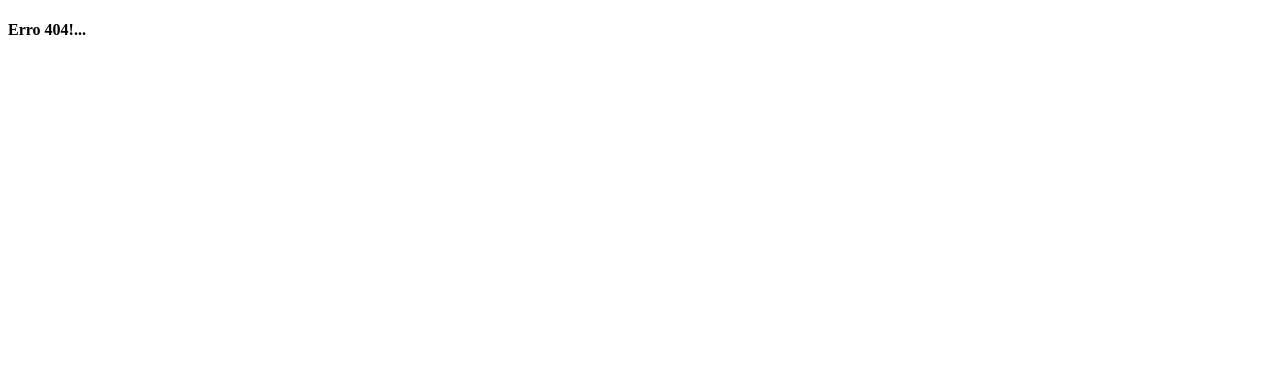
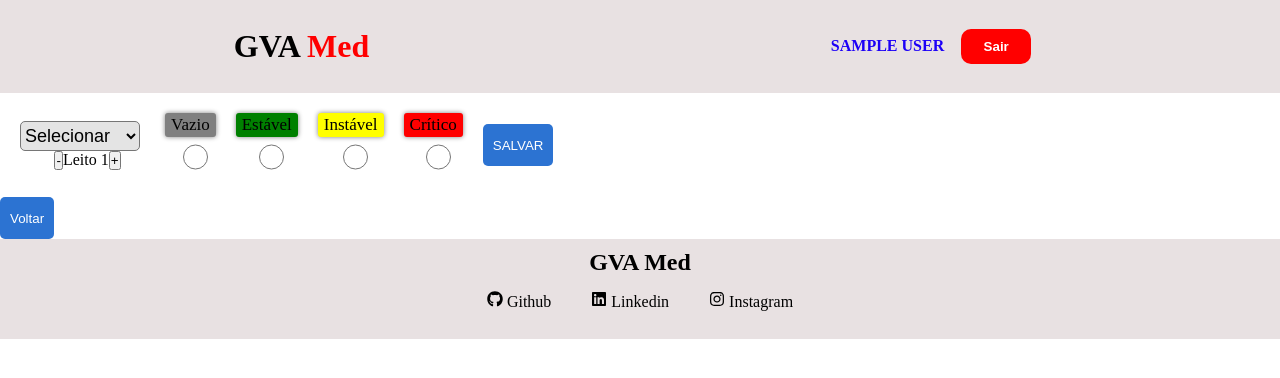
Before and after one commit to vieiragah/gva, a React (Vite) app in the folder frontend/gva/: page /sectors/statuslist in a window 1280 px wide. Before the commit this address had no page. Shown: the top 378 px of the page. Built offline with nearby package versions, Linux system fonts and the light colour scheme; sample sign-in values are in the browser's storage.

Commit message:
mudanças no put de status

```diff
--- a/frontend/gva/package.json
+++ b/frontend/gva/package.json
@@ -14,6 +14,7 @@
     "react-dom": "^18.2.0",
     "react-icons": "^4.8.0",
     "react-router-dom": "^6.10.0",
+    "react-toastify": "^9.1.3",
     "styled-components": "^5.3.9"
   },
   "devDependencies": {
--- a/frontend/gva/src/pages/App.jsx
+++ b/frontend/gva/src/pages/App.jsx
@@ -4,11 +4,14 @@ import NavBar from "../components/NavBar";
 import GlobalStyle from "../styles/globalstyle";
 import Footer from "../components/Footer";
 import { AuthContext } from "../hooks/UseAuthenticator";
+import { toast, ToastContainer } from 'react-toastify'
+import "react-toastify/dist/ReactToastify.css"
 function App() {
   const { isVerificad } = useContext(AuthContext)
   isVerificad()
   return (
     <div>
+      <ToastContainer autoClose={3000} position={toast.POSITION.BOTTOM_LEFT} />
       <GlobalStyle />
       <NavBar />
       <Outlet />
--- a/frontend/gva/src/pages/main/Register.jsx
+++ b/frontend/gva/src/pages/main/Register.jsx
@@ -2,6 +2,7 @@ import axios from 'axios';
 import { useState } from 'react';
 import * as S from '../../styles/Index'
 import { Link } from 'react-router-dom';
+import { toast } from 'react-toastify';
 
 const Register = () => {
   const [name, setName] = useState('');
@@ -35,7 +36,7 @@ const Register = () => {
         console.log(res.data);
         window.location.reload()
       }).catch(error => {
-        console.log(error.res.data.msg);
+        console.log(error);
       })
 
     };
--- a/frontend/gva/src/pages/main/Sectors.jsx
+++ b/frontend/gva/src/pages/main/Sectors.jsx
@@ -35,7 +35,10 @@ const Sectors = () => {
         </S.Sectors>
       </S.Setores>
       {enf || adm ? (
-        <Link to='escala'>Status</Link>
+        <>
+          <Link to='escala'>Status</Link>
+          <Link to='statuslist'>Lista</Link>
+        </>
       ): null}
       <Link to='/'><S.Button>Voltar</S.Button></Link>
     </S.Container>
--- a/frontend/gva/src/pages/main/StatusList.jsx
+++ b/frontend/gva/src/pages/main/StatusList.jsx
@@ -1,25 +1,181 @@
-import styled from "styled-components"
+import React, { useEffect, useState } from 'react';
+import styled, { css } from 'styled-components';
+import { toast } from 'react-toastify';
+import { Link } from 'react-router-dom';
+import { HttpClient } from '../../api';
 
-export const Empty = styled.input`
-    background-color: #CCC;
-`
-export const Good = styled.input`
-    background-color: green;
-`
-export const Bad = styled.input`
-    background-color: orange;
-`
-export const Critical = styled.input`
-    background-color: red;
-`
+const FormContainer = styled.form`
+  display: flex;
+  align-items: center;
+  gap: 10px;
+  flex-wrap: wrap;
+  background-color: #fff;
+  padding: 20px;
+  border-radius: 5px;
+`;
 
-export const StatusList = () => {
+const InputArea = styled.div`
+  display: flex;
+  flex-direction: column;
+  align-items: center;
+`;
 
-    return(
-        <Good
+const Input = styled.input`
+  width: 25px;
+  padding: 0 10px;
+  border: 1px solid #bbb;
+  border-radius: 5px;
+  height: 40px;
+`;
+
+const Button = styled.button`
+  padding: 10px;
+  cursor: pointer;
+  border-radius: 5px;
+  border: none;
+  background-color: #2c73d2;
+  color: white;
+  height: 42px;
+`;
+
+const Select = styled.select`
+  max-width: 150px;
+  height: 30px;
+  font-size: 18px;
+  background-color: #e4e4e4;
+  margin-right: 15px;
+  border-radius: 5px;
+`;
+
+const Option = styled.option``;
+
+const Label = styled.label`
+  cursor: pointer;
+  padding: 2px 6px;
+  margin-right: 10px;
+  font-size: 17px;
+  border-radius: 3px;
+  box-shadow: 0px 0px 5px gray;
+
+  ${(props) =>
+    props.$gray &&
+    css`
+      background-color: gray;
+    `}
+  ${(props) =>
+    props.$green &&
+    css`
+      background-color: green;
+    `}
+  ${(props) =>
+    props.$yellow &&
+    css`
+      background-color: yellow;
+    `}
+  ${(props) =>
+    props.$red &&
+    css`
+      background-color: red;
+    `}
+`;
+
+const Form = () => {
+  const [data, setData] = useState([]);
+  const [status, setStatus] = useState('');
+  const [sector, setSector] = useState('');
+  const [bed, setBed] = useState('');
+
+  const [countBed, setCountBed] = useState(1);
+  const increment = (e) => {
+    e.preventDefault()
+    setCountBed((prevCount) => prevCount + 1);
+  };
+  const decrement = (e) => {
+    e.preventDefault()
+    setCountBed((prevCount) => prevCount - 1);
+  };
+
+  useEffect(() => {
+    setData((info) => [
+      ...info,
+      {
+        sector,
+        bed: countBed,
+        status,
+      },
+    ]);
+  }, [sector, bed, status]);
+
+  function handleSubmit(e) {
+    e.preventDefault();
+
+    // Verifica se todos os campos estão preenchidos
+      HttpClient.post('/status')
+        .then((res) => {
+          console.log(res.data);
+          toast.success()
+        })
+        .catch((error) => {
+          toast.error(error);
+        });
+  }
+
+  return (
+    <>
+      <FormContainer onSubmit={handleSubmit}>
+        <InputArea>
+          <Select required onChange={(e) => setSector(e.target.value)}>
+            <Option value={null}>Selecionar</Option>
+            <Option value="UTI BT">UTI BT</Option>
+            <Option value="UTI 5 Andar">UTI 5 Andar</Option>
+            <Option value="UTI 3 Andar">UTI 3 Andar</Option>
+          </Select>
+          <div>
+            <button onClick={decrement}>-</button>
+            <span onChange={(e) => setBed(e.target.value)}>
+              {`Leito ${countBed}`}
+            </span>
+            <button onClick={increment}>+</button>
+          </div>
+        </InputArea>
+        <InputArea>
+          <Label $gray>Vazio</Label>
+          <Input
+            name="name"
             type="radio"
-            name="bed"
-            value={"good"}
-        > o </Good>
-    )
-}
+            value="empty"
+            onChange={(e) => setStatus(e.target.value)}
+          />
+        </InputArea>
+        <InputArea>
+          <Label $green>Estável</Label>
+          <Input name="name" type="radio" value="good" />
+        </InputArea>
+        <InputArea>
+          <Label $yellow>Instável</Label>
+          <Input
+            name="name"
+            type="radio"
+            value="bad"
+            onChange={(e) => setStatus(e.target.value)}
+          />
+        </InputArea>
+        <InputArea>
+          <Label $red>Crítico</Label>
+          <Input
+            name="name"
+            type="radio"
+            value="critical"
+            onChange={(e) => setStatus(e.target.value)}
+          />
+        </InputArea>
+        <Button type="submit">SALVAR</Button>
+      </FormContainer>
+      <Link to="/sectors">
+        <Button>Voltar</Button>
+      </Link>
+    </>
+  );
+};
+
+export default Form;
--- a/frontend/gva/src/pages/setores/UtiBt.jsx
+++ b/frontend/gva/src/pages/setores/UtiBt.jsx
@@ -2,6 +2,17 @@ import { Link } from 'react-router-dom'
 import * as S from '../../styles/Index'
 import { useState, useEffect } from 'react'
 import { HttpClient } from '../../api'
+import styled from 'styled-components'
+
+export const TestColor = styled.span`
+  height: 15px;
+  width: 15px;
+  border-radius: 50%;
+  background-color: green;
+`
+
+
+
 
 export const UtiBt = () => {
   const [data, setData] = useState([])
@@ -29,7 +40,7 @@ export const UtiBt = () => {
                   return(
                     <ul key={status._id} >
                       <S.Li secundary>{status.bed}</S.Li>
-                      <S.Li secundary>{status.status}</S.Li>
+                      <S.Li secundary><TestColor>{status.status}</TestColor></S.Li>
                     </ul>
                   )
                 })}
--- a/frontend/gva/src/router/index.jsx
+++ b/frontend/gva/src/router/index.jsx
@@ -8,6 +8,7 @@ import * as Uti from '../pages/setores/index'
 import AreaAdm from '../pages/main/AreaAdm'
 import Sectors from '../pages/main/Sectors';
 import Escala from '../pages/main/Escala';
+import StatusList from '../pages/main/StatusList';
 
 export const routes = createBrowserRouter([
     {
@@ -66,6 +67,10 @@ export const routes = createBrowserRouter([
         {
           path:"/sectors/escala",
           element: <Escala/>
+        },
+        {
+          path:'/sectors/statuslist',
+          element: <StatusList/>
         }
       ]
     },
--- a/frontend/gva/src/styles/Footer.jsx
+++ b/frontend/gva/src/styles/Footer.jsx
@@ -4,6 +4,7 @@ export const Footerr = styled.footer`
     background-color: #E8E1E2;
     height: 100px;
     display: flex;
+
     flex-direction: column;
     align-items: center;
     padding-top: 10px;
--- a/frontend/gva/src/styles/List.jsx
+++ b/frontend/gva/src/styles/List.jsx
@@ -8,7 +8,7 @@ export const colors = {
 }
 
 export const Ul = styled.ul`
-  max-width: 200px;
+  max-width: 300px;
   display: flex;
   flex-direction: ${(props) => (props.direction ? "column" : "row")};
   flex-wrap: wrap;
```
Also changed, not shown: frontend/gva/src/pages/main/AAAAA.jsx (added, +72 -0 lines), frontend/gva/src/pages/main/Escala.jsx (+0 -39 lines), frontend/gva/vite.config.js.timestamp-1687113448934.mjs (added, +10 -0 lines), 2 other files (tests, documents, lock files or other folders).
